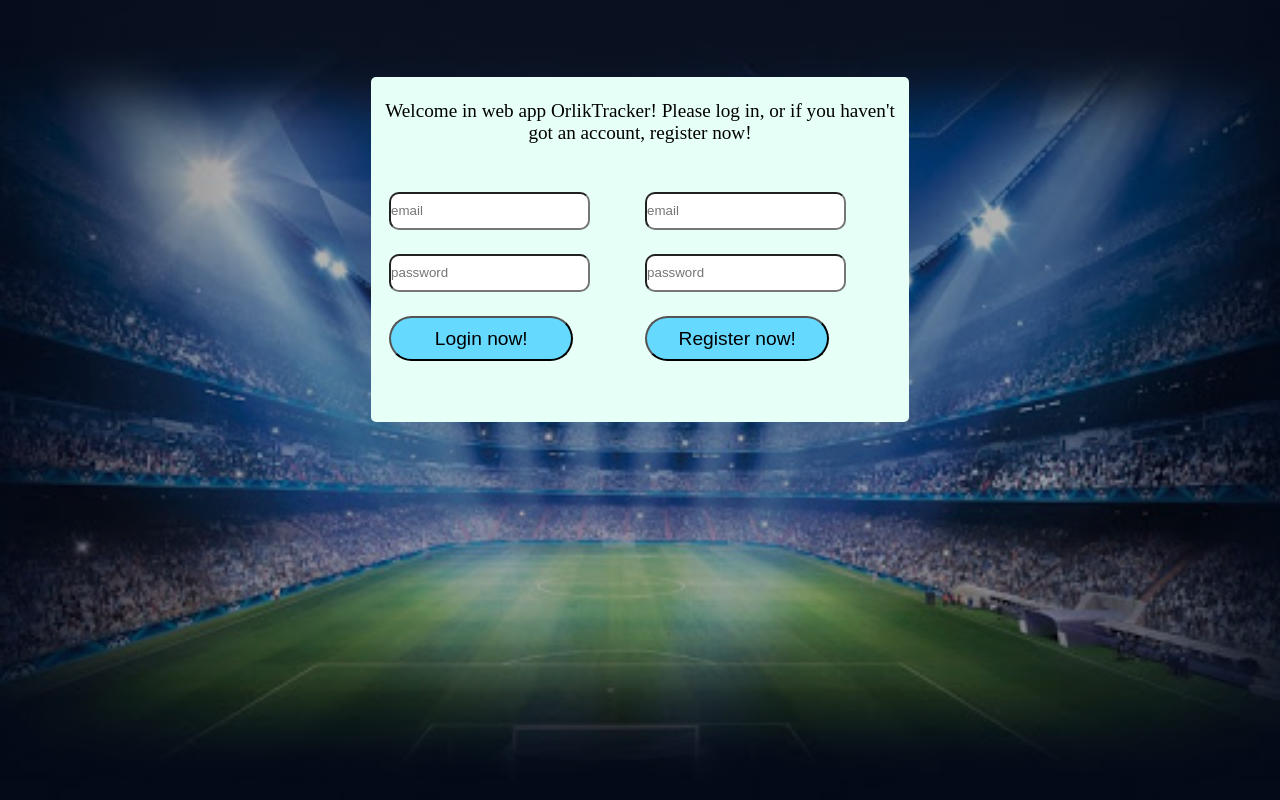
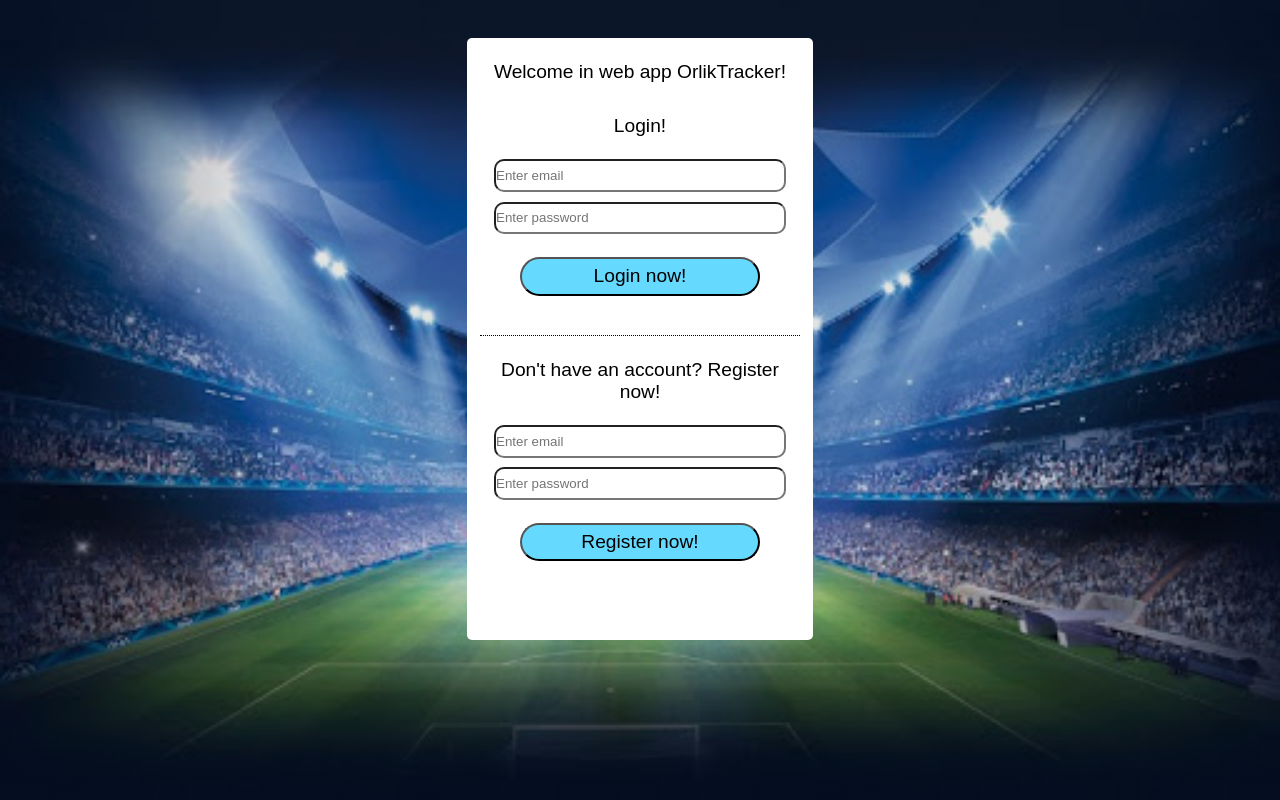
Before and after one commit to Mateo1248/orlik_client, a Django app: page /register_or_login/ in a window 1280 px wide. Run offline with Django 3.2, Linux system fonts and the light colour scheme.

Commit message:
Changed login panel and a few directs

```diff
--- a/orlikclient/static/css/start.css
+++ b/orlikclient/static/css/start.css
@@ -1,61 +1,87 @@
 * {
     margin: 0;
     padding: 0;
+    font-family: sans-serif;
 }
 
 .hero{
     height: 100%;
     width: 100%;
-    background-image: linear-gradient(rgba(0,0,0,0.3), rgba(0,0,0,0.3)), url("../jpegs/stadium.jpg");
+    background-image: linear-gradient(rgba(0,0,0,0.1), rgba(0,0,0,0.1)), url("../jpegs/stadium.jpg");
     background-position: center;
     background-size: cover;
     position: absolute;
 }
 
 .form-box{
-    width: 40%;
-    height: 40%;
-    position: relative;
-    margin: 6% auto;
-    background: #fff;
+    width: 25%;
+    height: 72%;
+    margin-top: 3%;
+    margin-right: auto;
+    margin-left: auto;
     padding: 1%;
     border-radius: 5px;
-    background-color: #e6fff7;
+    background-color: white;
 }
 
 .texter{
     width: 100%;
     text-align: center;
     font-size: larger;
-    margin-top: 2%;
-    margin-bottom: 5%;
+    margin-bottom: 3%;
+    margin-top: 3%;
+}
+
+.texter_l{
+    width: 100%;
+    text-align: center;
+    font-size: larger;
+    margin-bottom: 7%;
+    margin-top: 10%;
+}
+
+.texter_r{
+    width: 100%;
+    text-align: center;
+    font-size: larger;
+    margin-bottom: 7%;
+    margin-top: 10%;
+    padding-top: 7%;
+    border-top: 1px dotted black;
 }
 
 .one-form{
-    height: 70%;
-    width: 48%;
-    margin: 2% 1%;
+    height: 25%;
+    width: 100%;
     display: block;
-    float: left;
+    margin-right: auto;
+    margin-left: auto;
 }
 
 .form-elem{
-    width: 80%;
-    height: 15%;
+    width: 90%;
+    height: 20%;
     border-radius: 10px;
-    margin: 5% auto;
+    margin-bottom: 3%;
+    margin-right: auto;
+    margin-left: auto;
     text-align: left;
+    position: relative;
+    display:block;
 }
 
 .form-btn{
     width: 75%;
     border-radius: 30px;
     border-color: black;
-    height: 20%;
-    margin: 5% auto;
+    height: 27%;
+    margin-top: 7%;
+    margin-left: auto;
+    margin-right: auto;
     text-align: center;
     font-size: larger;
     background-color: #66d9ff;
+    display:block;
 }
 
 .form-btn:hover{
--- a/orlikclient/templates/loginFailure.html
+++ b/orlikclient/templates/loginFailure.html
@@ -1,2 +1,3 @@
-<h1>Orlik Client</h1>
+{% extends "home.html" %} {% block content %}
 <h2>Logging failed. Try again!</h2>
+{% endblock content %}
--- a/orlikclient/templates/registerFailure.html
+++ b/orlikclient/templates/registerFailure.html
@@ -1,2 +1,3 @@
-<h1>Orlik Client</h1>
+{% extends "home.html" %} {% block content %}
 <h2>Registration failed. Try again!</h2>
+{% endblock content %}
--- a/orlikclient/templates/start.html
+++ b/orlikclient/templates/start.html
@@ -9,15 +9,17 @@
 <body>
     <div class="hero">
         <div class="form-box">
-            <p class="texter"> Welcome in web app OrlikTracker! Please log in, or if you haven't got an account, register now!</p>
+            <p class="texter"> Welcome in web app OrlikTracker! </p>
+            <p class="texter_l"> Login!</p>
             <form class="one-form" action="/loginUser/" method="post">{% csrf_token %}
-                <input class="form-elem" type="email" name="email" placeholder="email">
-                <input class="form-elem" type="password" name="password" placeholder="password">
+                <input class="form-elem" type="email" name="email" placeholder="Enter email">
+                <input class="form-elem" type="password" name="password" placeholder="Enter password">
                 <button class="form-btn" type="submit" value="Login">Login now!</button>
             </form>
+            <p class="texter_r"> Don't have an account? Register now!</p>
             <form class="one-form" action="/addUser/" method="post">{% csrf_token %}
-                <input class="form-elem" type="email" name="email" placeholder="email">
-                <input class="form-elem" type="password" name="password" placeholder="password">
+                <input class="form-elem" type="email" name="email" placeholder="Enter email">
+                <input class="form-elem" type="password" name="password" placeholder="Enter password">
                 <button class="form-btn" type="submit" value="Register">Register now!</button>
             </form>
         </div>
--- a/orlikclient/urls.py
+++ b/orlikclient/urls.py
@@ -2,7 +2,7 @@ from django.urls import path
 from . import views
 
 urlpatterns = [
-    path('', views.home, name='home'),
+    path('', views.register_or_login_view, name='register_or_login_view'),
     path('home/', views.home, name='home'),
     path('register_or_login/', views.register_or_login_view, name='register_or_login_view'),
     path('addUser/', views.register_user, name='registerUser'),
--- a/orlikclient/views.py
+++ b/orlikclient/views.py
@@ -48,6 +48,8 @@ user_pitches = [
 
 
 def register_or_login_view(request):
+    global token
+    token = ''
     return render(request, 'start.html')
 
 
```
Also changed, not shown: orlikclient/templates/home.html (+4 -4 lines).
